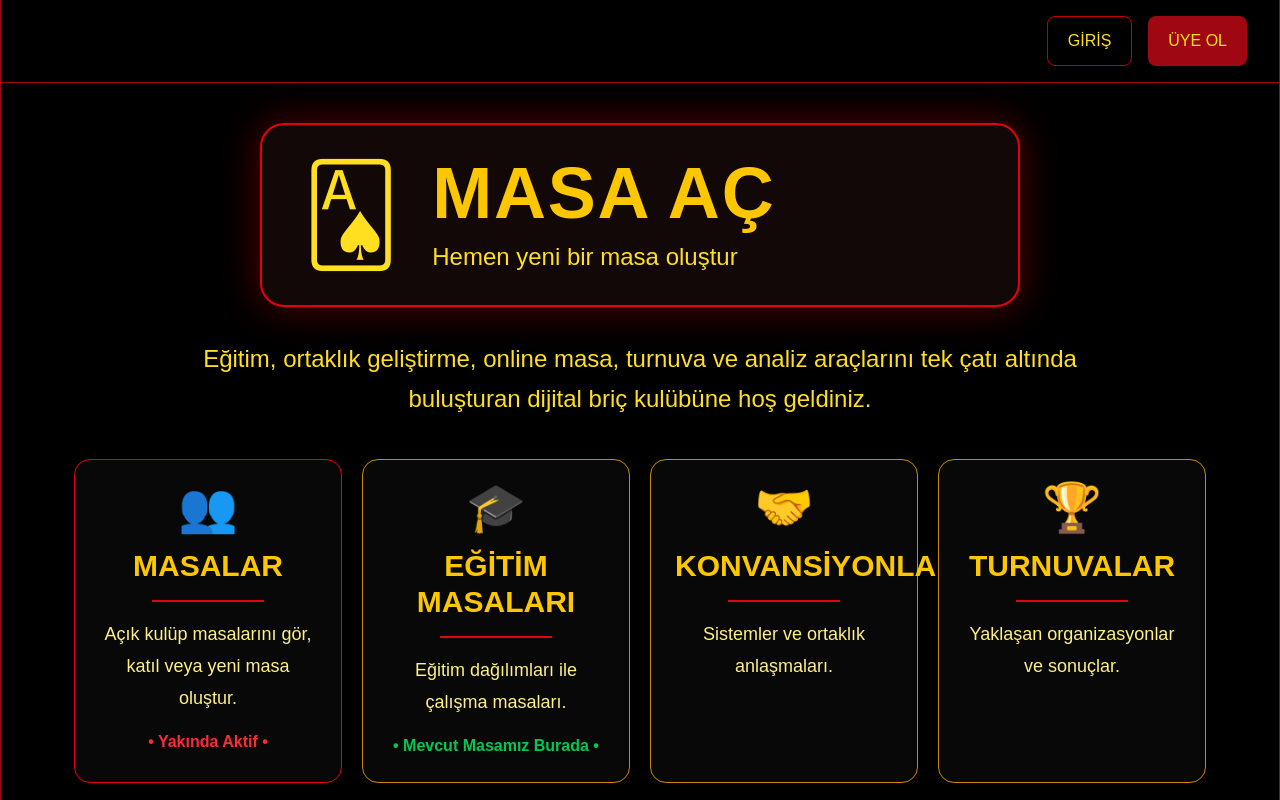
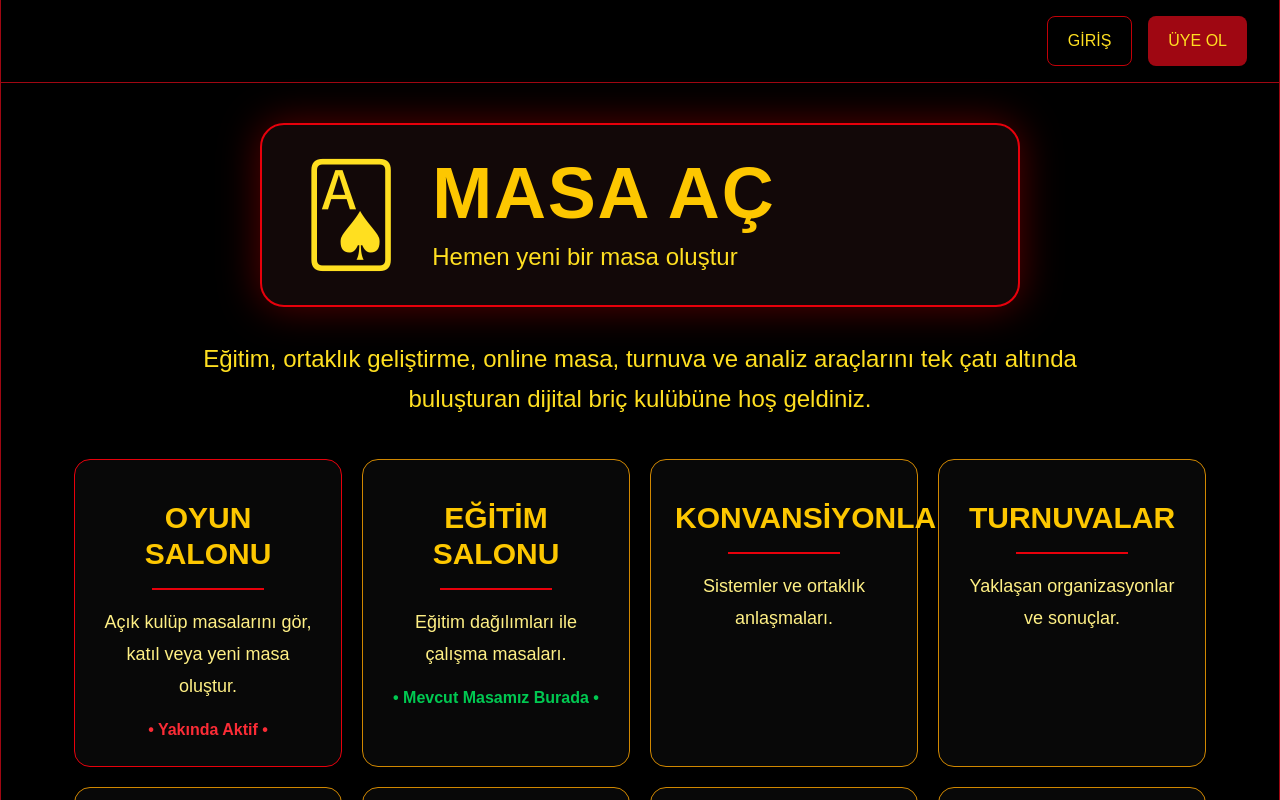
Before and after one commit to sherofishero/kasaba-bridge-academy, a Next.js app: page /salon in a window 1280 px wide. Shown: the top 800 px of the page. Built offline with nearby package versions, Linux system fonts and the light colour scheme.

Commit message:
Refactor navigation and prepare reusable BridgeTable design

```diff
--- a/app/page.tsx
+++ b/app/page.tsx
@@ -102,12 +102,7 @@ export default function WelcomePage() {
                 Bridge Club
               </h2>
 
-              <Link
-                href="/salon"
-                className="mt-8 inline-block rounded-lg bg-red-800 px-8 py-3 font-bold tracking-wider transition hover:bg-red-700"
-              >
-                MASAYA OTUR
-              </Link>
+
 
             </div>
 
--- a/app/salon/page.tsx
+++ b/app/salon/page.tsx
@@ -5,19 +5,17 @@ import { useEffect, useState } from "react";
 
 const menuItems = [
   {
-    title: "MASALAR",
+    title: "OYUN SALONU",
     description: "Açık kulüp masalarını gör,\nkatıl veya yeni masa oluştur.",
     href: "/yakinda",
-    icon: "👥",
     color: "border-red-600",
     note: "• Yakında Aktif •",
     noteColor: "text-red-500",
   },
   {
-    title: "EĞİTİM MASALARI",
+    title: "EĞİTİM SALONU",
     description: "Eğitim dağılımları ile\nçalışma masaları.",
     href: "/masa",
-    icon: "🎓",
     color: "border-yellow-600",
     note: "• Mevcut Masamız Burada •",
     noteColor: "text-green-500",
@@ -26,42 +24,36 @@ const menuItems = [
     title: "KONVANSİYONLAR",
     description: "Sistemler ve ortaklık\nanlaşmaları.",
     href: "/yakinda",
-    icon: "🤝",
     color: "border-yellow-600",
   },
   {
     title: "TURNUVALAR",
     description: "Yaklaşan organizasyonlar\nve sonuçlar.",
     href: "/yakinda",
-    icon: "🏆",
     color: "border-yellow-600",
   },
   {
     title: "EL ANALİZİ",
     description: "Dağılımlar üzerinde\nçalışma yap.",
     href: "/yakinda",
-    icon: "🔍",
     color: "border-yellow-600",
   },
   {
     title: "FORUM",
     description: "Kulüp üyeleriyle fikir\nalışverişi yap.",
     href: "/yakinda",
-    icon: "💬",
     color: "border-yellow-600",
   },
   {
     title: "KULÜP",
     description: "Duyurular ve kulüp\nbilgileri.",
     href: "/yakinda",
-    icon: "📢",
     color: "border-yellow-600",
   },
   {
     title: "AYARLAR",
     description: "Profil ve hesap\nayarları.",
     href: "/yakinda",
-    icon: "⚙️",
     color: "border-yellow-600",
   },
 ];
--- a/app/yakinda/page.tsx
+++ b/app/yakinda/page.tsx
@@ -18,10 +18,10 @@ export default function YakindaPage() {
         </p>
 
         <Link
-          href="/"
+          href="/salon"
           className="inline-block mt-12 bg-red-700 hover:bg-red-600 rounded-xl px-8 py-3 font-bold transition"
         >
-          Ana Sayfaya Dön
+          SALONA DÖN
         </Link>
       </div>
     </main>
```
Also changed, not shown: app/components/BridgeTable.tsx (added).
